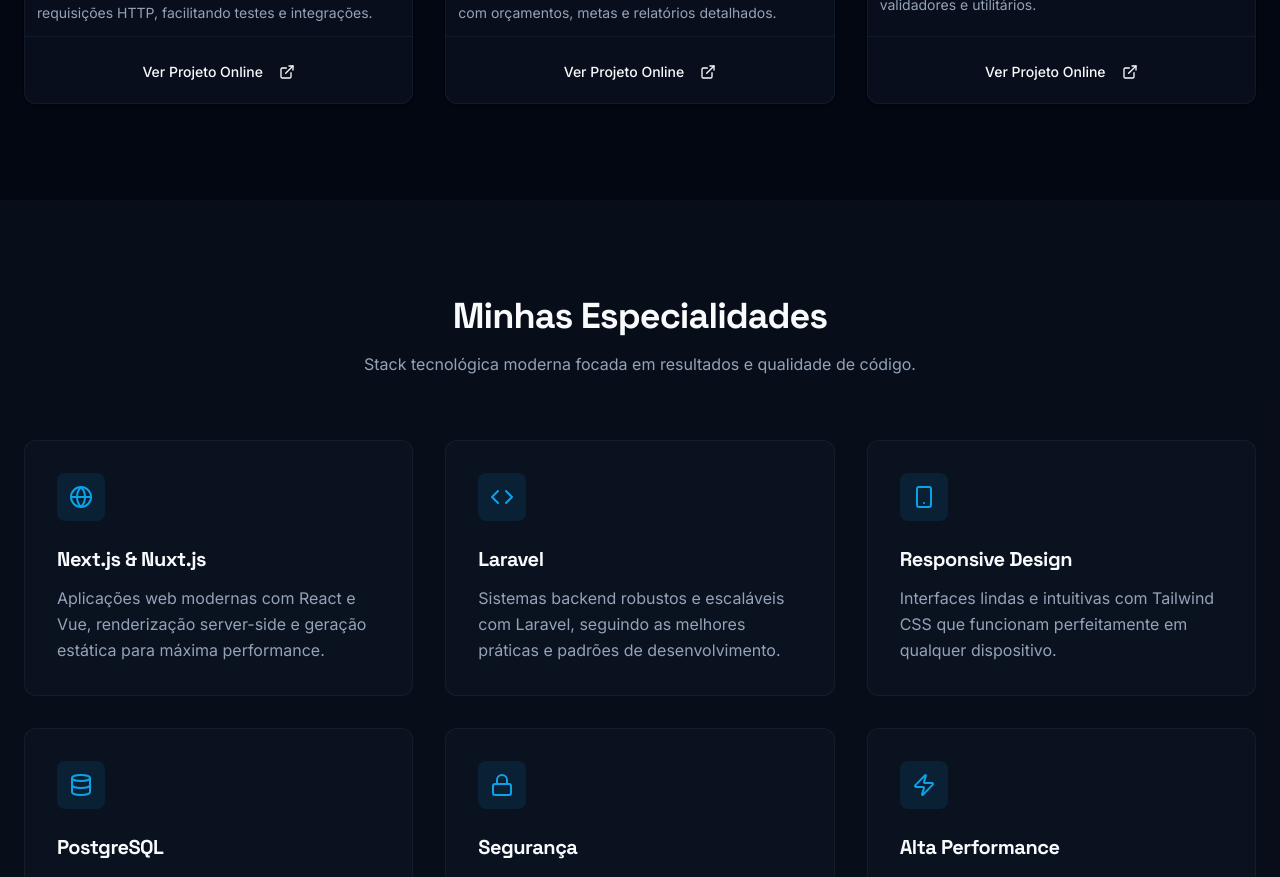
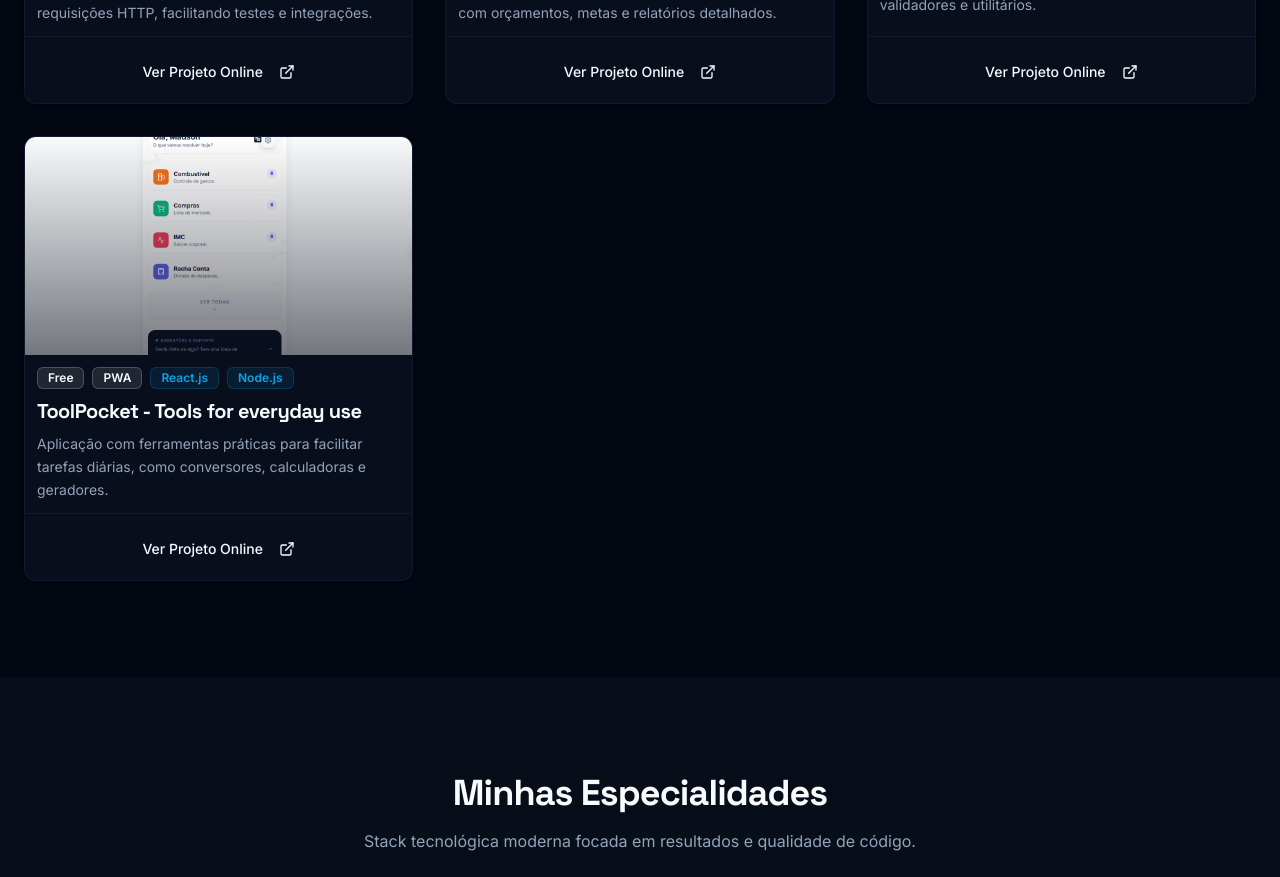
Before and after one commit to daquadra/mscodify, a Next.js app: page / in a window 1280 px wide. Shown: the part 1380-2257 px from the top of the page. Built offline with nearby package versions, Linux system fonts and the light colour scheme; no server answers.

Commit message:
feat: Adicionar toolpocket

```diff
--- a/data/projects.ts
+++ b/data/projects.ts
@@ -33,5 +33,14 @@
     tags: ["React.js", "Tailwind", "Node.js"],
     badges: ["Free", "PWA"],
     link: "https://forgekitdev.mscodify.dev.br/",
+  },
+  {
+    title: "ToolPocket - Tools for everyday use",
+    description:
+      "Aplicação com ferramentas práticas para facilitar tarefas diárias, como conversores, calculadoras e geradores.",
+    image: "/generated_images/banner_toolpocket.png",
+    tags: ["React.js", "Node.js"],
+    badges: ["Free", "PWA"],
+    link: "https://toolpocket.mscodify.dev.br/",
   }
 ];
```
Also changed, not shown: public/generated_images/banner_toolpocket.png (added).
